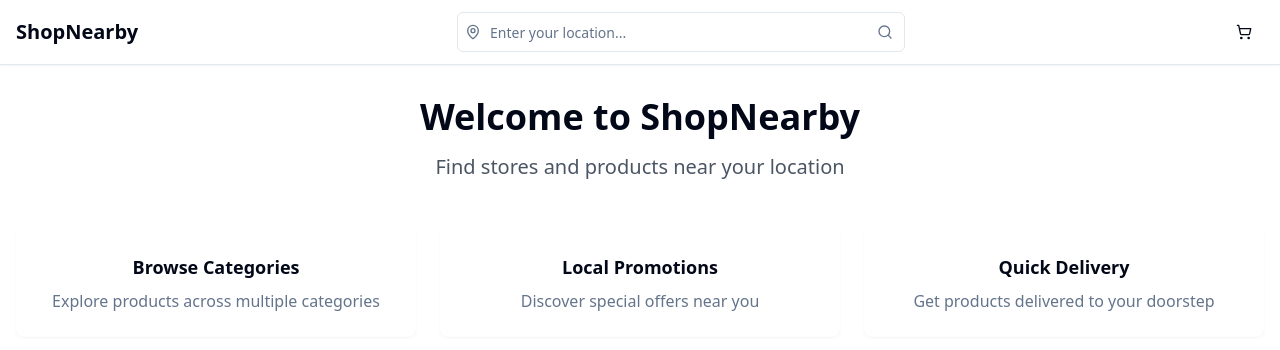
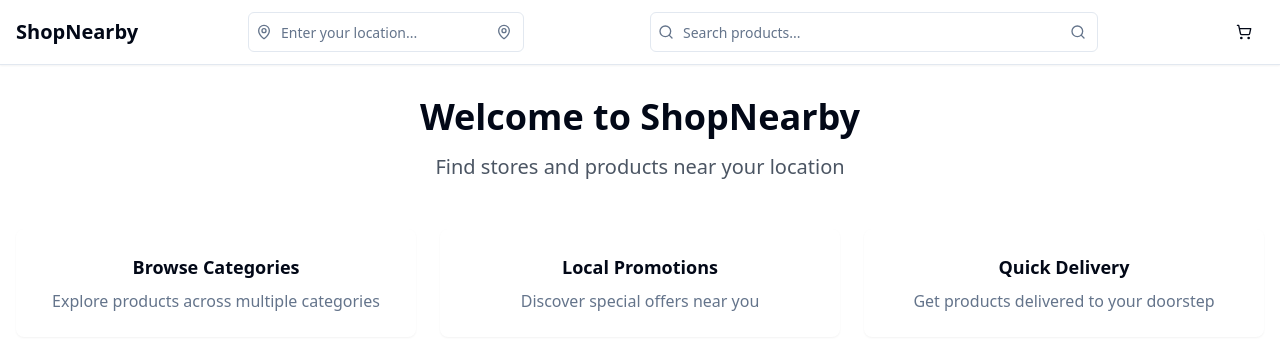
Before and after one commit to Yashwanthyadav/food-order, a React (Vite) app: page / in a window 1280 px wide. Shown: the top 350 px of the page. Built offline with nearby package versions, Linux system fonts and the light colour scheme.

Commit message:
Refactor: Separate map and search components

```diff
--- a/src/components/Header.tsx
+++ b/src/components/Header.tsx
@@ -5,6 +5,7 @@ import { Button } from "@/components/ui/button";
 import { MapPin, Search, ShoppingCart } from "lucide-react";
 import { Link } from "react-router-dom";
 import LocationSelector from "./LocationSelector";
+import SearchBar from "./SearchBar";
 
 const Header = () => {
   const [location, setLocation] = useState("");
@@ -14,7 +15,6 @@ const Header = () => {
 
   const handleLocationSearch = (e: React.FormEvent) => {
     e.preventDefault();
-    // Open the location selector instead of just logging
     setIsLocationSelectorOpen(true);
   };
 
@@ -33,10 +33,10 @@ const Header = () => {
             ShopNearby
           </Link>
 
-          {/* Location Search */}
+          {/* Location Selection */}
           <form
             onSubmit={handleLocationSearch}
-            className="flex-1 max-w-md mx-4"
+            className="flex items-center"
           >
             <div className="relative flex items-center">
               <MapPin className="absolute left-2 h-4 w-4 text-muted-foreground" />
@@ -55,10 +55,13 @@ const Header = () => {
                 variant="ghost"
                 className="absolute right-0"
               >
-                <Search className="h-4 w-4 text-muted-foreground" />
+                <MapPin className="h-4 w-4 text-muted-foreground" />
               </Button>
             </div>
           </form>
+
+          {/* Search */}
+          <SearchBar />
 
           {/* Cart */}
           <div className="relative">
--- /dev/null
+++ b/src/components/SearchBar.tsx
@@ -0,0 +1,40 @@
+
+import React, { useState } from "react";
+import { Input } from "@/components/ui/input";
+import { Button } from "@/components/ui/button";
+import { Search } from "lucide-react";
+
+const SearchBar = () => {
+  const [searchQuery, setSearchQuery] = useState("");
+
+  const handleSearch = (e: React.FormEvent) => {
+    e.preventDefault();
+    // Implement search functionality
+    console.log("Searching for:", searchQuery);
+  };
+
+  return (
+    <form onSubmit={handleSearch} className="flex-1 max-w-md mx-4">
+      <div className="relative flex items-center">
+        <Search className="absolute left-2 h-4 w-4 text-muted-foreground" />
+        <Input
+          type="text"
+          placeholder="Search products..."
+          className="pl-8 pr-10"
+          value={searchQuery}
+          onChange={(e) => setSearchQuery(e.target.value)}
+        />
+        <Button
+          type="submit"
+          size="icon"
+          variant="ghost"
+          className="absolute right-0"
+        >
+          <Search className="h-4 w-4 text-muted-foreground" />
+        </Button>
+      </div>
+    </form>
+  );
+};
+
+export default SearchBar;
```
